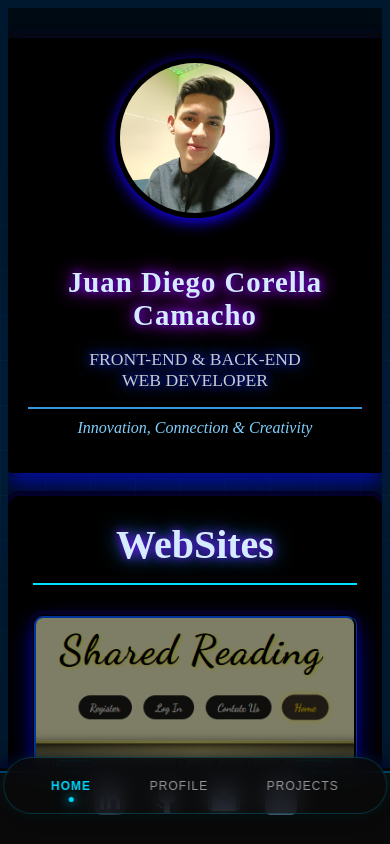
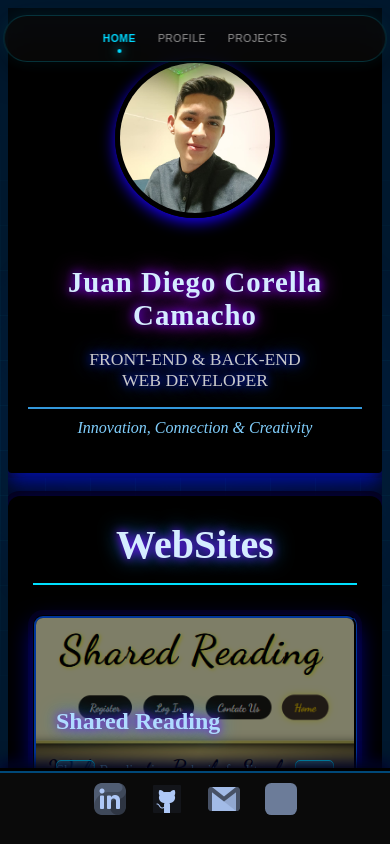
Before and after one commit to JuanDiegoCC02/Professional-Portfolio, a React (Vite) app: page / in a window 390 px wide. Built offline with nearby package versions, Linux system fonts and the light colour scheme; grey boxes are pictures that could not be loaded.

Commit message:
Updating Information CarouselHomeProjects

```diff
--- a/src/components/CarouselHomeProjects.jsx
+++ b/src/components/CarouselHomeProjects.jsx
@@ -17,29 +17,29 @@ function CarouselHomeProjects({onImageClick}) {
     {  id: 1,
        img:homeSR,
        title:"Shared Reading",
-       description:"Shared Reading is a web platform for book exchange, created with React on the front end and on the back end I performed a simulation with json-server using a db.json file.",
-       languages:"HTML, CSS & JavaScript",
-       framework:"React, React Router, Next.js & ApexChart ",
-       back_end:"Json, Node.js, Local Storage & Cookies",
+       description:" Shared Reading is a web site for literary exchange designed to promote reading and social interaction. Developed with React, it features a complete CRUD system with administration tables, a mock backend in JSON server format, validation via LocalStorage/Cookies, and charts for data analysis using ApexCharts.",
+       languages:"HTML, CSS3 & JavaScript",
+       framework:"React, React Router, & ApexChart ",
+       back_end:"JSON-Server, DbJson, Local Storage & Cookies",
        tools:"VS Code, GitHub, Trello, Slack & Figma"},
 
     {  id: 2,
         img:inicioNoticiasCR,
         title:"Noticias Ambientales C.R.",
-        description:" Noticias Ambientales  is a web platform to report and learn about environmental news happening in the country, built with React on the Front-end and Django on the Back-end. It uses a token-based validation standard (JWT). ",
-        languages:"HTML, CSS & JavaScript ",
-        framework:"React, React Router, Next.js & Apexchart",
-        back_end:"Django, Node.js, Local Storage & Cookies",
-        tools:"VS Code, GitHub, Trello, Slack & Canva"},
+        description:" Noticias Ambientales C.R. is a website developed with a Front-End using React and Back-end using DJango and MySQL along with LocalStorage/Cookies, focused on the creation and monitoring of environmental news and campaigns, promoting citizen participation, with an authentication system based on JWT and role management for users and administrators. ",
+        languages:"HTML, CSS3, JavaScript & Python ",
+        framework:"React, React Router, Native Fetch API, Apexchart & Leaflet",
+        back_end:"Django, Django REST Framework, Django Admin, MySQL, Simple JWT, Cloudinary, Local Storage & Cookies",
+        tools:"VS Code, GitHub, Trello, Slack & Figma"},
 
     {  id: 3,
         img:homeNA,
         title:"Numb Astro",
-        description:"A web-based planner platform with a galactic space design & atmosphere, the platform features the creation of habits or tasks, the option to edit them, mark them as completed or delete them, as well as daily tracking & rewards for motivation.",
-        languages:"HTML, CSS & JavaScript ",
-        framework:"React, React Router, Next.js & Apexchart",
-        back_end:"DBJson, Node.js, Local Storage & Cookies",
-        tools:"VS Code, GitHub, Trello, Slack & Canva"},
+        description:" Numb Astro is a personal web app built with React, focused on creating and tracking habits through a space-based reward system. It features a CRUD interface with admin tables and displays user and habit metrics, as well as a mock backend with a JSON server and session management using LocalStorage/Cookies for data privacy and management.",
+        languages:"HTML, CSS3 & JavaScript ",
+        framework:"React, React Router & Apexchart",
+        back_end:"JSON-Server DbJson, Local Storage & Cookies",
+        tools:"VS Code, GitHub, Trello, Slack & Figma"},
 
     {  id: 4,
         img:homeTL,
--- a/src/components/CarouselProjects.jsx
+++ b/src/components/CarouselProjects.jsx
@@ -63,7 +63,7 @@ const cardsProjects =[
     src:homeSR,
     title:"Shared Reading",
     description:"Shared Reading It's a web platform for exchanging books, built with React, that connects book lovers. Our goal is to give new life to those books you've already read, encouraging reading and promoting social interaction among readers through a culture of sharing.",
-    github:"https://github.com/JuanDiegoCC02/books-exchange.git",
+    github:"https://github.com/JuanDiegoCC02/Shared-Reading.git",
     languages:"HTML, CSS and JavaScript",
     framework:"React, React Router, Next.js and ApexChart ",
     back_end:"Json, Node.js, Local Storage and Cookies",
--- a/src/styles/NavPortfolio.css
+++ b/src/styles/NavPortfolio.css
@@ -1,4 +1,3 @@
-/* --- Contenedor Principal Flotante --- */
 .TotalNavPortfolio {
     position: fixed;
     top: 20px;
@@ -6,15 +5,12 @@
     transform: translateX(-50%);
     width: auto;
     min-width: 400px;
-    height: 60px; /* Un poco más de altura para balance visual */
+    height: 60px;
     z-index: 2000;
 
-    /* Efecto Cristal */
     background: rgba(10, 10, 10, 0.75);
     backdrop-filter: blur(12px);
     -webkit-backdrop-filter: blur(12px);
-
-    /* Bordes y Sombras */
     border: 1px solid rgba(0, 217, 255, 0.2);
     border-radius: 40px;
     box-shadow: 0 8px 32px rgba(0, 0, 0, 0.5), 0 0 15px rgba(0, 217, 255, 0.1);
@@ -25,7 +21,7 @@
     padding: 0 25px;
 }
 
-/* --- Lista de Enlaces --- */
+/* UL nav */
 .UlNavPortfolio {
     list-style: none;
     display: flex;
@@ -41,7 +37,7 @@
     justify-content: center;
 }
 
-/* --- Estilo de los Botones --- */
+/* btn LI */
 .LiNavPortfolio button {
     background: none;
     border: none;
@@ -57,24 +53,24 @@
     transition: all 0.3s ease;
 }
 
-/* Efecto Hover */
+/* hover */
 .LiNavPortfolio button:hover {
     color: #00d9ff;
     text-shadow: 0 0 10px rgba(0, 217, 255, 0.5);
 }
 
-/* --- Estado Activo --- */
+/* active */
 .LiNavPortfolio button.active {
     color: #00d9ff !important;
     font-weight: 700;
 }
 
 
-/* La bolita neón debajo del activo */
+
 .LiNavPortfolio button.active::after {
     content: '';
     position: absolute;
-    bottom: -2px; /* Ajustado para que no se salga del nav */
+    bottom: -2px;
     left: 50%;
     transform: translateX(-50%);
     width: 5px;
@@ -84,24 +80,35 @@
     box-shadow: 0 0 10px #00d9ff, 0 0 20px #00d9ff;
 }
 
-/* --- Adaptación para Móviles --- */
+/* resonsive */
 @media (max-width: 600px) {
     .TotalNavPortfolio {
-        width: 85%;
-        min-width: unset;
-        top: auto;
-        bottom: 30px; /* Estilo "Dock" en el fondo para móviles */
-        height: 55px;
+        position: fixed;
+        top: 15px;
+        left: 50%;
+        transform: translateX(-50%);
+        width: 90%;
+        min-width: 0;
+        height: 45px;
+        padding: 0 15px;
+        border-radius: 25px;
     }
 
     .UlNavPortfolio {
-        gap: 15px;
+        gap: 12px;
+        justify-content: center;
         width: 100%;
-        justify-content: space-around;
     }
 
     .LiNavPortfolio button {
-        font-size: 0.75rem;
-        letter-spacing: 1px;
+        font-size: 0.65rem;
+        letter-spacing: 0.5px;
+        padding: 5px;
+    }
+
+    .LiNavPortfolio button.active::after {
+        width: 4px;
+        height: 4px;
+        bottom: -4px;
     }
 }
```
